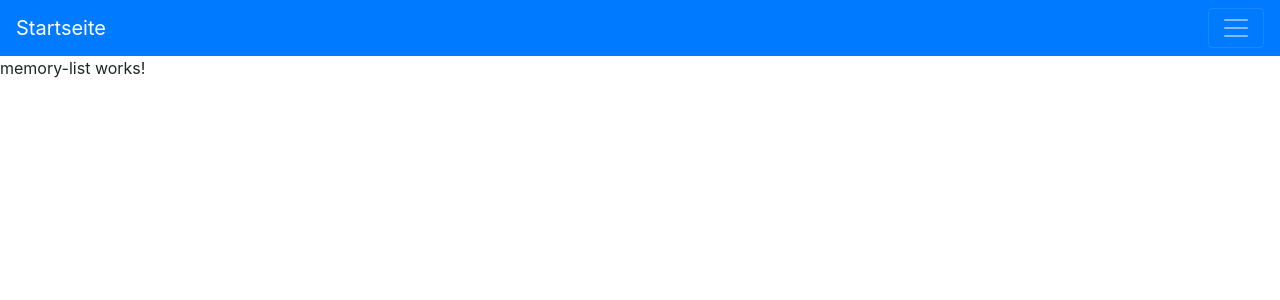
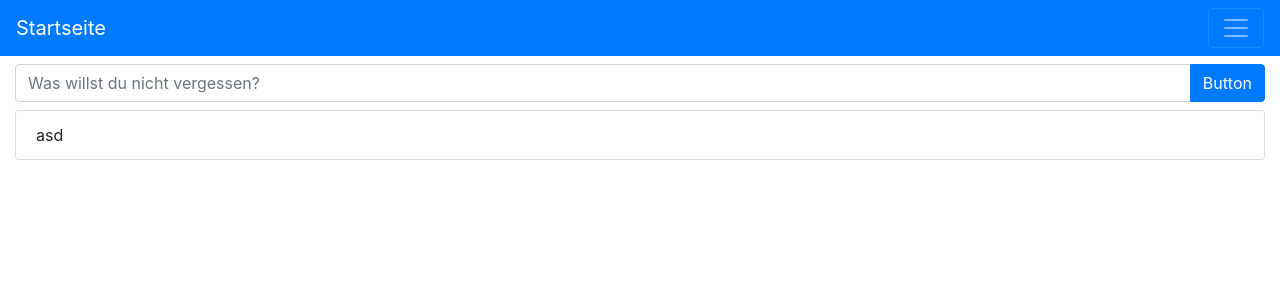
Before and after one commit to hechtag/ng-startseite, an Angular app: page / in a window 1280 px wide. Shown: the top 300 px of the page. Built offline with nearby package versions, Linux system fonts and the light colour scheme.

Commit message:
Added MemoryList with a little logic and Service

```diff
--- a/src/app/app.component.html
+++ b/src/app/app.component.html
@@ -13,4 +13,7 @@
     </div>
   </div>
 </nav>
-<router-outlet></router-outlet>
+
+<div class="container-fluid">
+  <router-outlet></router-outlet>
+</div>
--- a/src/app/memory-list/memory-list.component.html
+++ b/src/app/memory-list/memory-list.component.html
@@ -1 +1,12 @@
-<p>memory-list works!</p>
+<div class="input-group mt-2 mb-2">
+
+  <input type="text" class="form-control" placeholder="Was willst du nicht vergessen?" [(ngModel)]="memoryString"
+    (keyup.enter)="addMemory()">
+  <div class="input-group-append">
+    <button class="btn btn-primary" type="button" (click)="addMemory()">Button</button>
+  </div>
+</div>
+
+<ul class="list-group" *ngFor="let memory of memoryList$ | async">
+  <li class="list-group-item">{{memory}}</li>
+</ul>
--- a/src/app/memory-list/memory-list.component.ts
+++ b/src/app/memory-list/memory-list.component.ts
@@ -1,4 +1,6 @@
 import { Component, OnInit } from '@angular/core';
+import { MemoryService } from './services/memory.service';
+import { Observable } from 'rxjs';
 
 @Component({
   selector: 'app-memory-list',
@@ -7,9 +9,18 @@ import { Component, OnInit } from '@angular/core';
 })
 export class MemoryListComponent implements OnInit {
 
-  constructor() { }
-
+  public memoryString: string;
+  public memoryList: string[] = [];
+  memoryList$: Observable<string[]>;
+  constructor(private memoryService: MemoryService) { }
   ngOnInit() {
+    this.memoryList$ = this.memoryService.getMemories();
   }
 
+  addMemory() {
+    if (this.memoryString) {
+      this.memoryService.addMemory(this.memoryString);
+      this.memoryString = '';
+    }
+  }
 }
--- /dev/null
+++ b/src/app/memory-list/services/memory.service.ts
@@ -0,0 +1,17 @@
+import { Injectable } from '@angular/core';
+import { Observable, of } from 'rxjs';
+
+@Injectable()
+export class MemoryService {
+
+  private memories: string[] = ['asd'];
+  addMemory(memoryString: string) {
+    this.memories.push(memoryString);
+  }
+
+  getMemories(): Observable<string[]> {
+    return of(this.memories);
+  }
+
+  constructor() { }
+}
```
Also changed, not shown: src/app/memory-list/memory-list.module.ts (+6 -2 lines), 1 other file (tests, documents, lock files or other folders).
